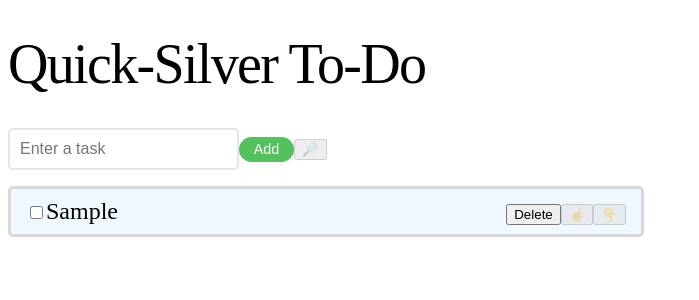
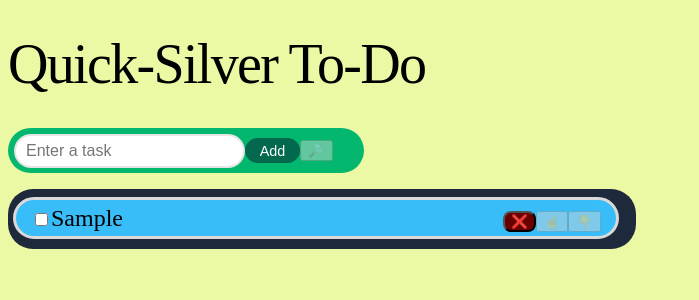
Before and after one commit to V33blvck/quick-silver, a React (Vite) app: page / in a window 1280 px wide. Both pictures are taken after typing "Sample" into the empty fields and a click on the button "Add". Shown: the top 300 px of the page, without its empty margins (0-699 px from the left). Built offline with nearby package versions, Linux system fonts and the light colour scheme.

Commit message:
added flex functionality and css styling

```diff
--- a/src/index.css
+++ b/src/index.css
@@ -25,34 +25,64 @@ h1 {
   border-radius: 15px;
   cursor: pointer;
   transition: background-color 0.5 ease;
-  background-color: hsl(125, 47%, 54%);
+  background-color: hsl(165, 96%, 21%);
 }
 
 input[type="text"]{
   font-size: 1rem;
   padding: 10px;
   border: 2px solid hsla(0, 0%, 80%, 0.5);
-  border-radius: 5px;
-  color:black
-}
-
-ul{
-  padding:0;
-  height: 20px;
-  width: 120pxS
+  border-radius: 20px;
+  color:black;
+  height: 10px;
 }
 
 li{
   font-size: 1.5rem;
   /*font-weight: bold;*/
   padding: 15px;
-  background-color: aliceblue;
+  background-color: #38BDF8;
   border: 3px solid hsla(0, 0%, 85%, 075);
   margin-bottom: 10px;
-  border-radius: 5px;
-  display: flex;
+  border-radius: 25px;
   align-items: center;
   justify-content: space-between;
-  height: 15px;
-  width: 600px
+  height: 6px;
+  width: 95%;
+  display: flex;
+  align-self: center;
+
 }
+
+.item-container{
+  display: flex;
+  background-color: #1E293B;
+  flex-direction: column;
+  width: 600px;
+  max-width: 90%;
+  margin-top: 15px auto;
+  padding-left: 8px;
+  padding-right: 20px;
+  padding-top: 8px;
+  border-radius: 25px;
+  align-items: flex-start;
+  min-height: 20px;
+  justify-content: flex-start;
+}
+.task-input{
+  height: 45px;
+  width: 350px;
+  background-color: rgb(3, 183, 111);
+  border-radius: 40px;
+  display:flex;
+  align-items: center;
+  padding-left: 6px;
+}
+
+.delete-button{
+  background-color: rgb(104, 0, 0);
+  border-radius: 8px;
+}
+body {
+  background-color:rgb(235, 248, 164)
+}
--- a/src/quick-silver.tsx
+++ b/src/quick-silver.tsx
@@ -144,7 +144,7 @@ function QuickSilver_toDo() {
         )}
       </div>
 
-      <ul>
+      <ul className="item-container">
         {tasks.map((task, index) => (
           <li key={task.id} className="to-do-item">
             <span className="item-title">
@@ -169,7 +169,7 @@ function QuickSilver_toDo() {
                 className="delete-button"
                 onClick={() => deleteTask(task.id)}
               >
-                Delete
+                ❌
               </button>
               <button
                 className="move-up"
```
